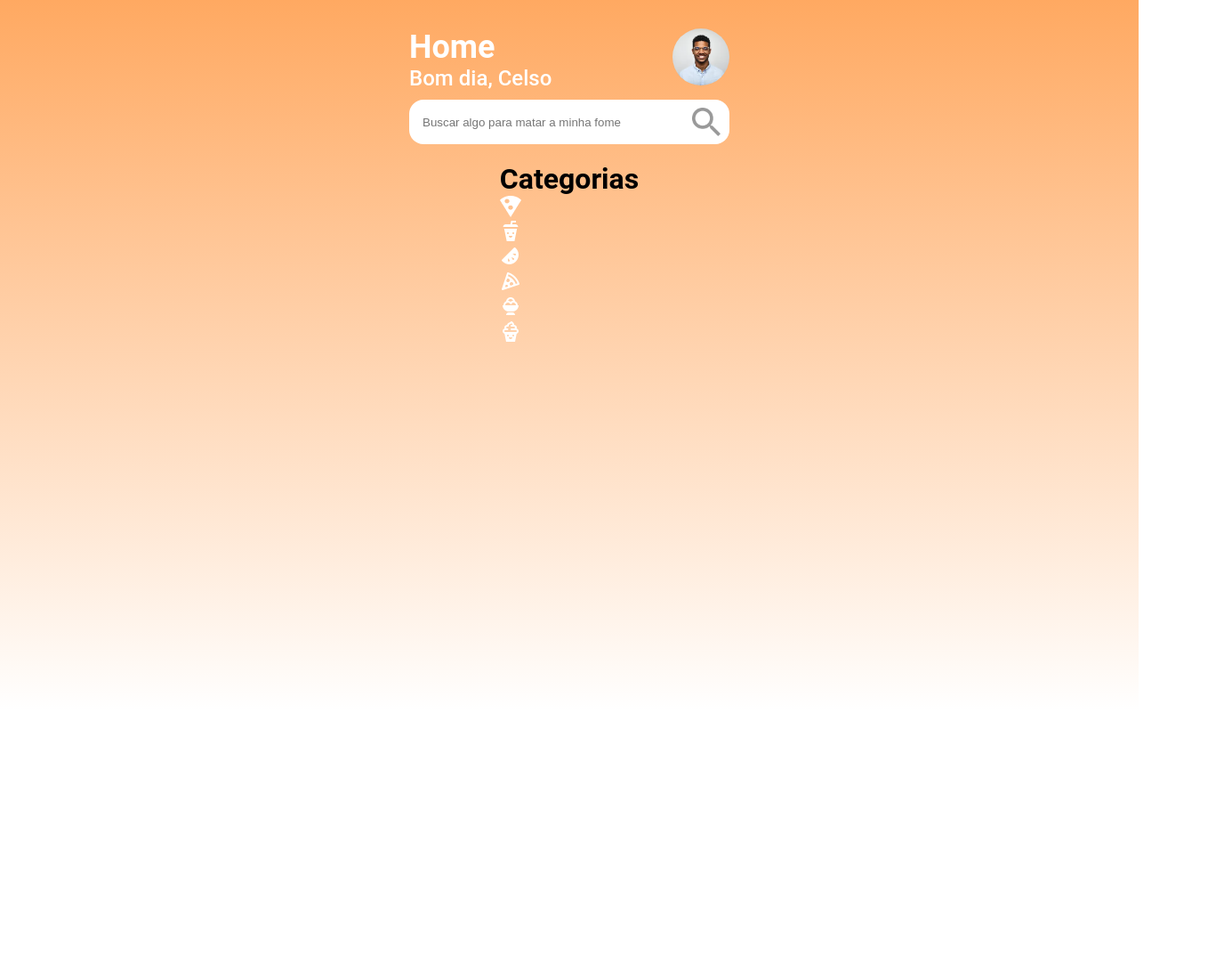
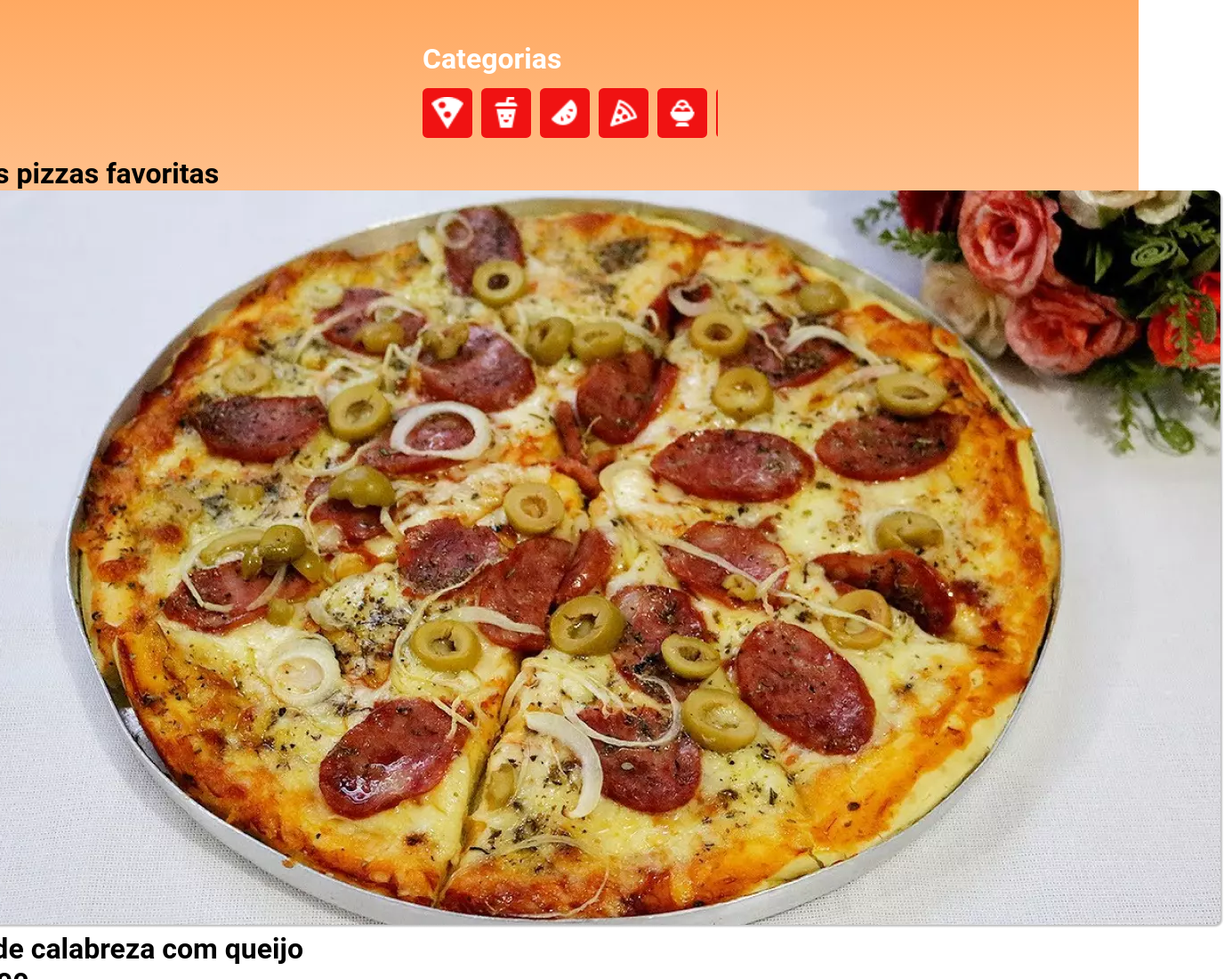
Before and after one commit to LUIZHVA02/P-W-F-E, a plain HTML site: page projetos-Front-End/aula-8-Tony-Pizzaria/pages/home.html in a window 1280 px wide. Shown: the top 1100 px of the page at 89% size, 1376 px wide, since content can reach past the window. Before the commit the page ends 800 px from the top, so only its background shows below. Drawn offline with Linux system fonts and the light colour scheme.

Commit message:
16/11/2023-13:25

```diff
--- a/projetos-Front-End/aula-8-Tony-Pizzaria/css/root.css
+++ b/projetos-Front-End/aula-8-Tony-Pizzaria/css/root.css
@@ -1,3 +1,4 @@
 :root{
     --cor-principal: #f27706;
+    --cor-secundaria: #F01212;
 }
--- a/projetos-Front-End/aula-8-Tony-Pizzaria/css/styleHome.css
+++ b/projetos-Front-End/aula-8-Tony-Pizzaria/css/styleHome.css
@@ -104,3 +104,97 @@ header{
     width: 32px;
     height: 32px;
 }
+
+.carrosselCategorias{
+    position: relative;
+    padding: 15px;
+    height: 144px;
+    max-width: 360px;
+    margin: 0 auto;
+    display: flex;
+    flex-direction: column;
+    gap: 10px;
+}
+
+.carrosselCategorias h1{
+    font-family: 'Roboto', sans-serif;
+    font-weight: bold;
+    font-weight: 36px;
+    color: #fff;
+}
+
+/* .arrow_left{
+    position: absolute;
+    top: 0;
+    bottom: 0;
+    left: 0;
+    right: auto;
+    font-size: 20px;
+    line-height: 50px;
+    width: 40px;
+    text-align: center;
+    color: #fff;
+    cursor: pointer;
+    border: none;
+    background: linear-gradient(to left, transparent 0%, black 200%);
+    opacity: 0.1;
+    transition: all 600ms ease-in-out;
+}
+.arrow_right{
+    position: absolute;
+    top: 0;
+    bottom: 0;
+    left: auto;
+    right: 0;
+    font-size: 20px;
+    line-height: 50px;
+    width: 40px;
+    text-align: center;
+    color: #fff;
+    cursor: pointer;
+    border: none;
+    background: linear-gradient(to right, transparent 0%, black 200%);
+    opacity: 0.1;
+    transition: all 600ms ease-in-out;
+}
+.arrow_left:hover,
+.arrow_right:hover{
+    opacity: 1;
+} */
+
+.categoriaHolder{
+    height: 64px;
+    width: 332px;
+    display: flex;
+    flex-direction: row;
+    overflow-x: auto;
+}
+.categoriaHolder::-webkit-scrollbar{
+    display: none;
+}
+
+.categorias{
+    height: 64px;
+    width: 360px;
+    display: flex;
+    flex-direction: row;
+    flex-flow: row nowrap;
+    gap: 10px;
+    align-items: center;
+}
+
+.item_categoria{
+    height: 56px;
+    width: 56px;
+    display: flex;
+    background-color: var(--cor-secundaria);
+    align-items: center;
+    justify-content: center;
+    border-radius: 10%;
+    flex-shrink: 0;
+}
+
+.img-categoria{
+    height: 36px;
+    width: 36px;
+}
--- /dev/null
+++ b/projetos-Front-End/aula-8-Tony-Pizzaria/javaScript/homeJS.js
@@ -0,0 +1 @@
+'use strict'
--- a/projetos-Front-End/aula-8-Tony-Pizzaria/pages/home.html
+++ b/projetos-Front-End/aula-8-Tony-Pizzaria/pages/home.html
@@ -3,6 +3,7 @@
 
 <head>
     <meta charset="UTF-8">
+    <script src="../javaScript/homeJS.js" defer></script>
     <link rel="stylesheet" href="../css/styleHome.css">
     <link rel="stylesheet" href="../css/botao.css">
     <link rel="stylesheet" href="../css/reset.css">
@@ -32,34 +33,90 @@
             </div>
         </div>
     </header>
+
     <main>
         <div class="carrosselCategorias">
+
             <h1>Categorias</h1>
 
+            <!--
+            use no modelo desktop
+            https://www.youtube.com/watch?v=QAD0K112tlQ
+            <button class="arrow_right" aria-label="item-posterior">></button>
+            <button class="arrow_left" aria-label="item-anterior"><</button> -->
+
+            <div class="categoriaHolder">
                 <div class="categorias">
 
                     <div class="tudo item_categoria">
-                    <img src="../img/webp/logo.webp" alt="logo_pequeno" id="logo_pequeno">
+                        <img src="../img/webp/logo.webp" alt="logo_pequeno" id="logo_pequeno-img"
+                            class="img-logo_pequeno img-categoria">
                     </div>
 
                     <div class="bebidas item_categoria">
-                    <img src="../img/webp/kawaii-Soda.webp" alt="bebidas" id="bebidas">
+                        <img src="../img/webp/kawaii-Soda.webp" alt="bebidas" id="bebidas-img"
+                            class="img-bebidas img-categoria">
                     </div>
 
                     <div class="acompanhamentos item_categoria">
-                    <img src="../img/webp/watermelon.webp" alt="acompanhamentos" id="acompanhamentos">
+                        <img src="../img/webp/watermelon.webp" alt="acompanhamentos" id="acompanhamentos-img"
+                            class="img-acompanhamentos img-categoria">
                     </div>
 
                     <div class="pizzas item_categoria">
-                    <img src="../img/webp/pizza.webp" alt="pizza" id="pizza">
+                        <img src="../img/webp/pizza.webp" alt="pizza" id="pizza-img" class="img-pizza img-categoria">
                     </div>
 
                     <div class="sobremesas_maiores item_categoria">
-                    <img src="../img/webp/ice-Cream-Sundae.webp" alt="sobremesas_maiores" id="sobremesas_maiores">
+                        <img src="../img/webp/ice-Cream-Sundae.webp" alt="sobremesas_maiores"
+                            id="sobremesas_maiores-img" class="img-sobremesas_maiores img-categoria">
                     </div>
 
                     <div class="sobremesas_menores item_categoria">
-                    <img src="../img/webp/kawaii-Ice-Cream.webp" alt="sobremesas_menores" id="sobremesas_menores">
+                        <img src="../img/webp/kawaii-Ice-Cream.webp" alt="sobremesas_menores"
+                            id="sobremesas_menores-img" class="img-sobremesas_menores img-categoria">
+                    </div>
+                </div>
+            </div>
+        </div>
+
+        <div class="minhas-pizzas-favoritas">
+            <h1>Minhas pizzas favoritas</h1>
+
+            <div class="pizzas-holder">
+                <div class="pizzas-favoritas">
+                    <div class="calabreza-queijo">
+                        <img src="../img/webp/pizza-de-calabreza-com-queijo.webp" alt="calabreza-queijo"
+                            class="calabreza-queijo-img" id="img-calabreza-quejo">
+                        <div class="nome-pizza">
+                            <h1>Pizza de calabreza com queijo</h1>
+                        </div>
+                        <div class="preco-pizza">
+                            <h1>R$ 16,00</h1>
+                        </div>
+                    </div>
+
+                    <div class="calabreza-queijo">
+                        <img src="../img/webp/pizza-de-calabreza-com-queijo.webp" alt="calabreza-queijo"
+                            class="calabreza-queijo-img" id="img-calabreza-quejo">
+                        <div class="nome-pizza">
+                            <h1>Pizza de peperoni com queijo</h1>
+                        </div>
+                        <div class="preco-pizza">
+                            <h1>R$ 16,00</h1>
+                        </div>
+                    </div>
+
+                    <div class="calabreza-queijo">
+                        <img src="../img/webp/pizza-de-calabreza-com-queijo.webp" alt="calabreza-queijo"
+                            class="calabreza-queijo-img" id="img-calabreza-quejo">
+                        <div class="nome-pizza">
+                            <h1>Pizza brotinho de calabreza com queijo</h1>
+                        </div>
+                        <div class="preco-pizza">
+                            <h1>R$ 16,00</h1>
+                        </div>
+                    </div>
                 </div>
             </div>
         </div>
```
Lines whose indentation alone changed are shown as unchanged.
